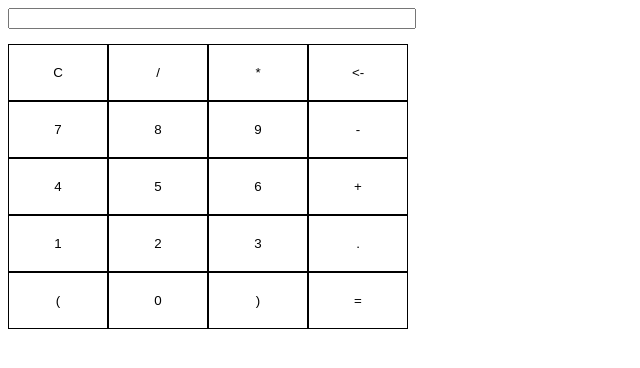
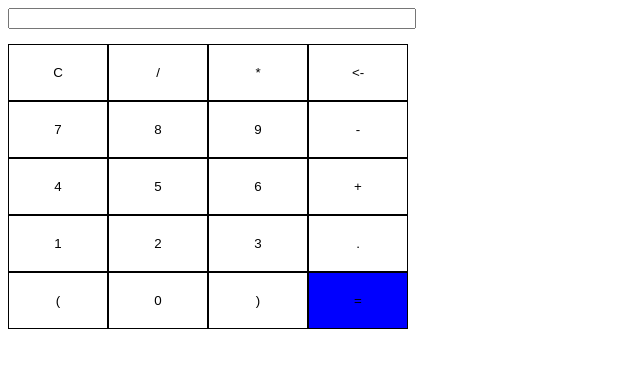
Before and after one commit to acciojob/calculator-pratik2820, a website: page main.html in a window 1280 px wide. Shown: the whole page, without its empty margins (0-640 px from the left). Drawn offline with Linux system fonts and the light colour scheme.

Commit message:
created a submission

```diff
--- a/styles.css
+++ b/styles.css
@@ -1,5 +1,6 @@
 
 /* Your CSS Code here. */
+
 input{
 	width:400px;
 	margin-bottom:15px;
@@ -14,3 +15,6 @@ button{
 	border:1px solid black;
 	padding:20px;
 }
+#ans{
+	background-color:blue;
+}
```
